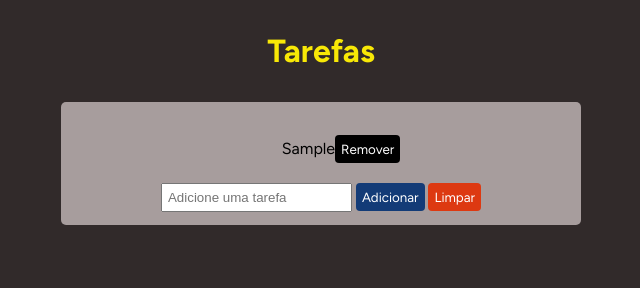
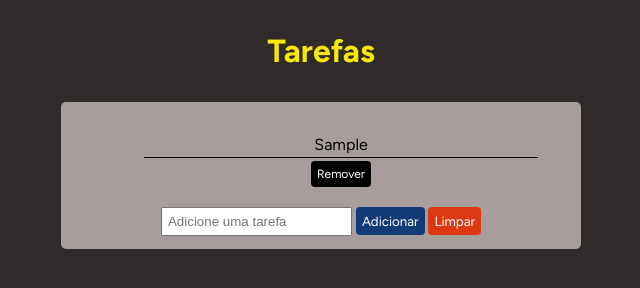
Before and after one commit to joaoanibal08/lista-de-tarefas, a plain HTML site: page index.html in a window 1280 px wide. Both pictures are taken after typing "Sample" into the empty fields and a click on the button "Adicionar". Shown: the whole page, without its empty margins (319-959 px from the left). Drawn offline with Linux system fonts and the light colour scheme.

Commit message:
update n.5

```diff
--- a/script.js
+++ b/script.js
@@ -25,7 +25,7 @@ function render() {
         const li = document.createElement('li');
 
         const textoTarefa = document.createElement('span');
-        textoTarefa.textContent = `${tarefa}`;
+        textoTarefa.innerHTML = `${tarefa} <hr class = "linha-tarefa">`;
 
         // Cria e configura botão de remover
         const botaoRemover = document.createElement('button');
@@ -45,6 +45,9 @@ function render() {
     });
 
 }
+
+// Iniciar o processo
+render();
 
 /* function render(){
     ul.innerHTML = null;
@@ -84,6 +87,3 @@ function render() {
     });
 
     */
-
-// Iniciar o processo
-render();
--- a/style.css
+++ b/style.css
@@ -84,4 +84,8 @@
 
  #botaoRemover {
    background-color: black;
+   padding: .5em;
+   font-size: .75em;
+  /* display: flex;
+   flex-direction: row; */
  }
```
